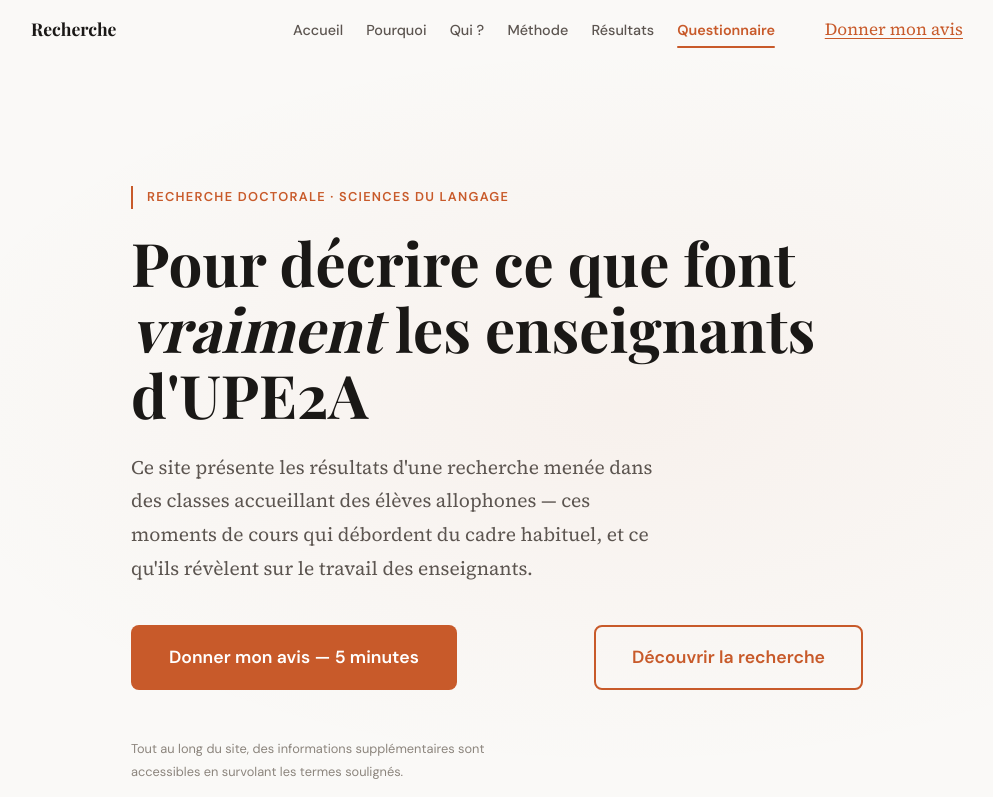
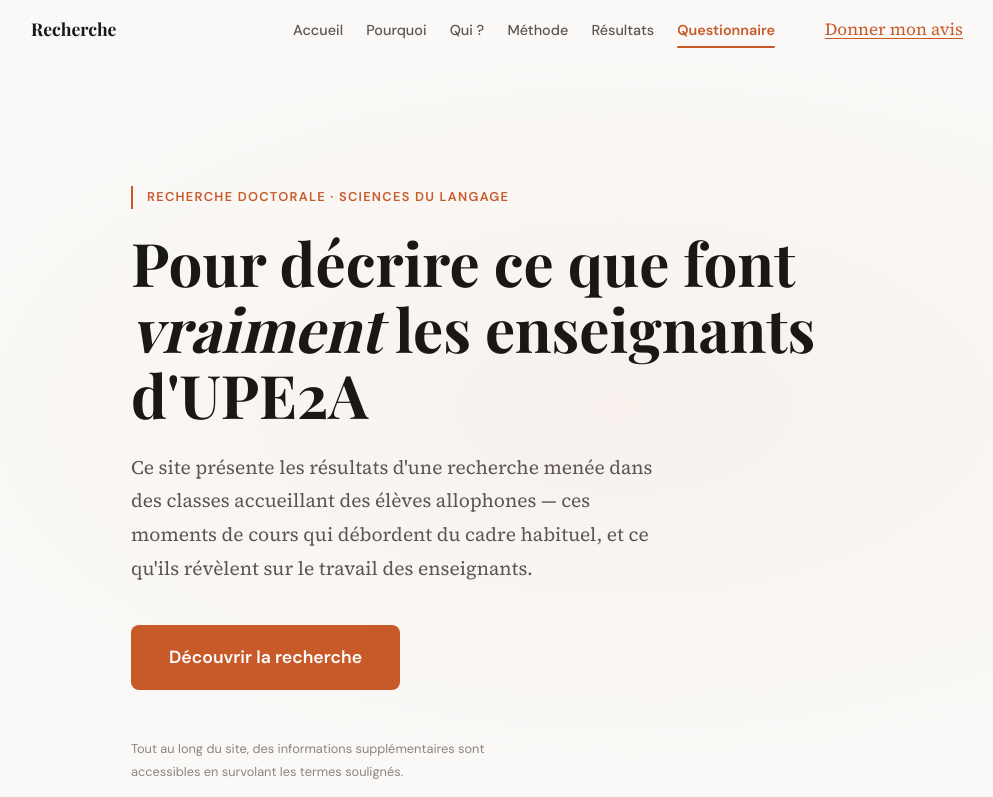
Before and after one commit to piirk/site-these, a React (Vite) app: page / in a window 1280 px wide. Shown: the top 797 px of the page, without its empty margins (143-1136 px from the left). Built offline with nearby package versions, Linux system fonts and the light colour scheme.

Commit message:
refactor: remove cta to survey in hero section

```diff
--- a/src/App.tsx
+++ b/src/App.tsx
@@ -20,7 +20,7 @@ export function App() {
 
       <main>
         {/* Chaque section a son id qui correspond aux NAV_ITEMS */}
-        <HeroSection surveyUrl={siteConfig.surveyUrl} />
+        <HeroSection />
         <WhySection />
         <PeopleSection />
         <MethodSection />
--- a/src/features/hero/HeroSection.tsx
+++ b/src/features/hero/HeroSection.tsx
@@ -1,10 +1,6 @@
 import { Button } from '../../shared/ui/Button'
 
-interface HeroSectionProps {
-  surveyUrl: string
-}
-
-export function HeroSection({ surveyUrl }: HeroSectionProps) {
+export function HeroSection() {
   return (
     <section id="hero" className="section hero-section" aria-labelledby="hero-title">
       <div className="section__inner hero-section__inner">
@@ -38,27 +34,11 @@ export function HeroSection({ surveyUrl }: HeroSectionProps) {
         </p>
 
         <div className="hero-section__cta-group">
-          {/*
-            CTA primaire : Survey — priorité absolue (objectif du site)
-            Formulation : bénéfice ("votre avis compte") plutôt qu'action froide
-          */}
-          <Button
-            as="a"
-            href={surveyUrl}
-            target="_blank"
-            label="Donner mon avis — 5 minutes"
-            variant="primary"
-            size="lg"
-          />
-          {/*
-            CTA secondaire : découvrir le contenu
-            Ancre vers WhySection (première section narrative)
-          */}
           <Button
             as="a"
             href="#why"
             label="Découvrir la recherche"
-            variant="secondary"
+            variant="primary"
             size="lg"
           />
         </div>
```
